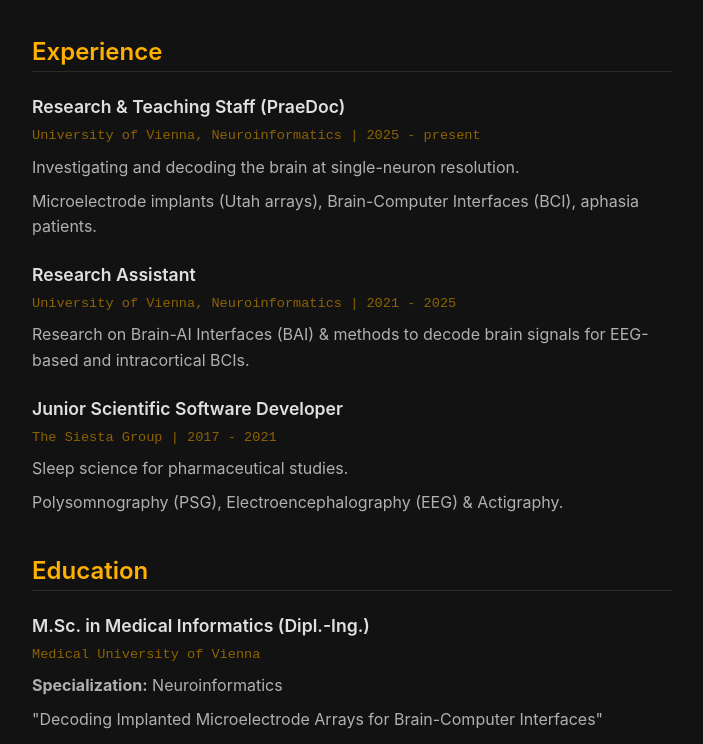
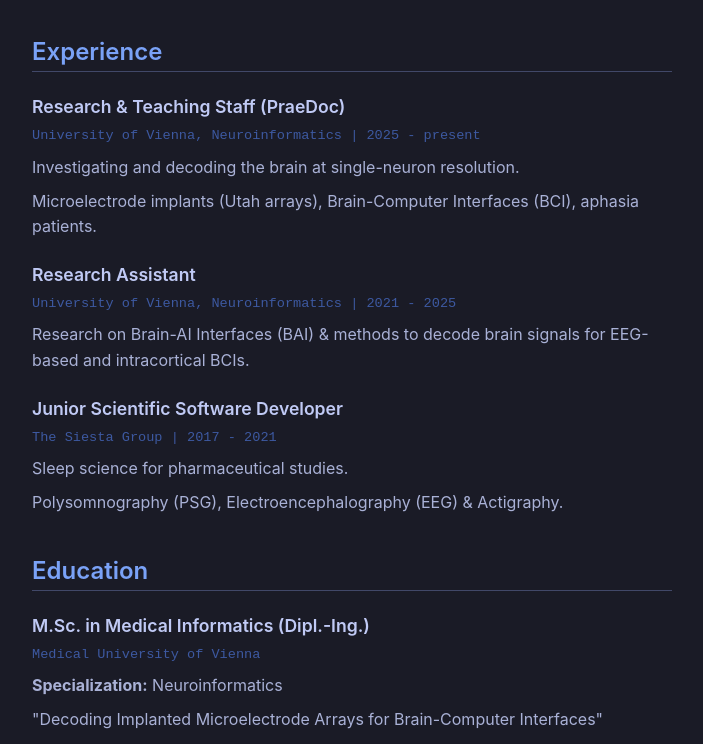
Before and after one commit to ederm42/ederm42.github.io, a plain HTML site: page index.html in a window 1280 px wide. Shown: the part 151-895 px from the top of the page, without its empty margins (288-991 px from the left). Drawn offline with nearby package versions, Linux system fonts and the light colour scheme.

Commit message:
Minor changes

```diff
--- a/index.html
+++ b/index.html
@@ -257,7 +257,7 @@
             });
         }
 
-        const savedTheme = localStorage.getItem('archive-theme') || 'amber';
+        const savedTheme = localStorage.getItem('archive-theme') || 'navy';
         setTheme(savedTheme);
 
 
```
